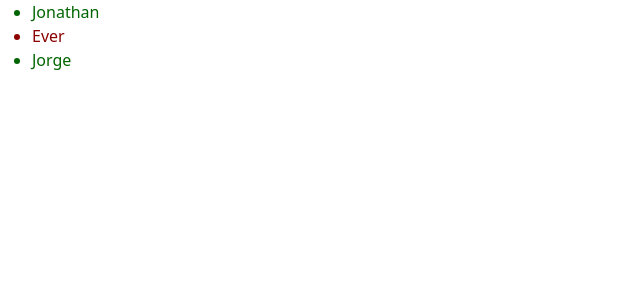
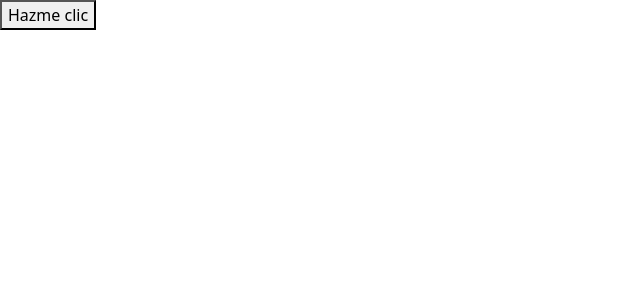
Before and after one commit to jonathanmtzgzz/lets-learn-react, a React (Vite) app: page / in a window 1280 px wide. Shown: the top 300 px of the page, without its empty margins (0-640 px from the left). Built offline with nearby package versions, Linux system fonts and the light colour scheme.

Commit message:
Replace student list with a button that triggers an alert on click

```diff
--- a/src/App.jsx
+++ b/src/App.jsx
@@ -1,22 +1,9 @@
-const alumnos = [
-  { name: "Jonathan", isAlumn: true, id: 1 },
-  { name: "Ever", isAlumn: false, id: 2 },
-  { name: "Jorge", isAlumn: true, id: 3 },
-];
+function App() {
+  function handleClick() {
+    alert("Me hiciste click");
+  }
 
-function App() {
-  const listAlumnos = alumnos.map((alumno) => (
-    <li
-      key={alumno.id}
-      style={{
-        color: alumno.isAlumn ? "darkgreen" : "darkred",
-      }}
-    >
-      {alumno.name}
-    </li>
-  ));
-
-  return <ul>{listAlumnos}</ul>;
+  return <button onClick={handleClick}>Hazme clic</button>;
 }
 
 export default App;
```
